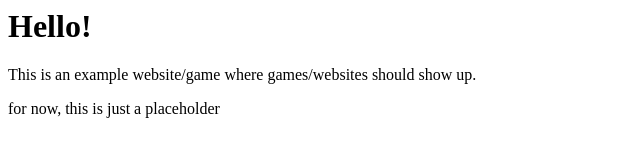
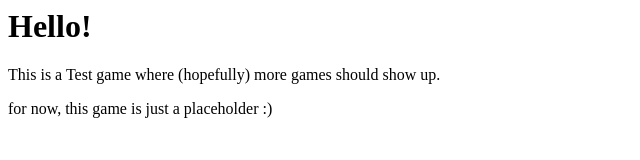
Before and after one commit to LordCat0/Noah-Site, a plain HTML site: page Games/Testing/Play.html in a window 1280 px wide. Shown: the whole page, without its empty margins (0-640 px from the left). Drawn offline with Linux system fonts and the light colour scheme.

Commit message:
Update Play.html

```diff
--- a/Games/Testing/Play.html
+++ b/Games/Testing/Play.html
@@ -3,6 +3,6 @@
 </head>
 <body>
   <h1>Hello!</h1>
-  <p>This is an example website/game where games/websites should show up.</p>
-  <p>for now, this is just a placeholder</p>
+  <p>This is a Test game where (hopefully) more games should show up.</p>
+  <p>for now, this game is just a placeholder :)</p>
 </body>
```
